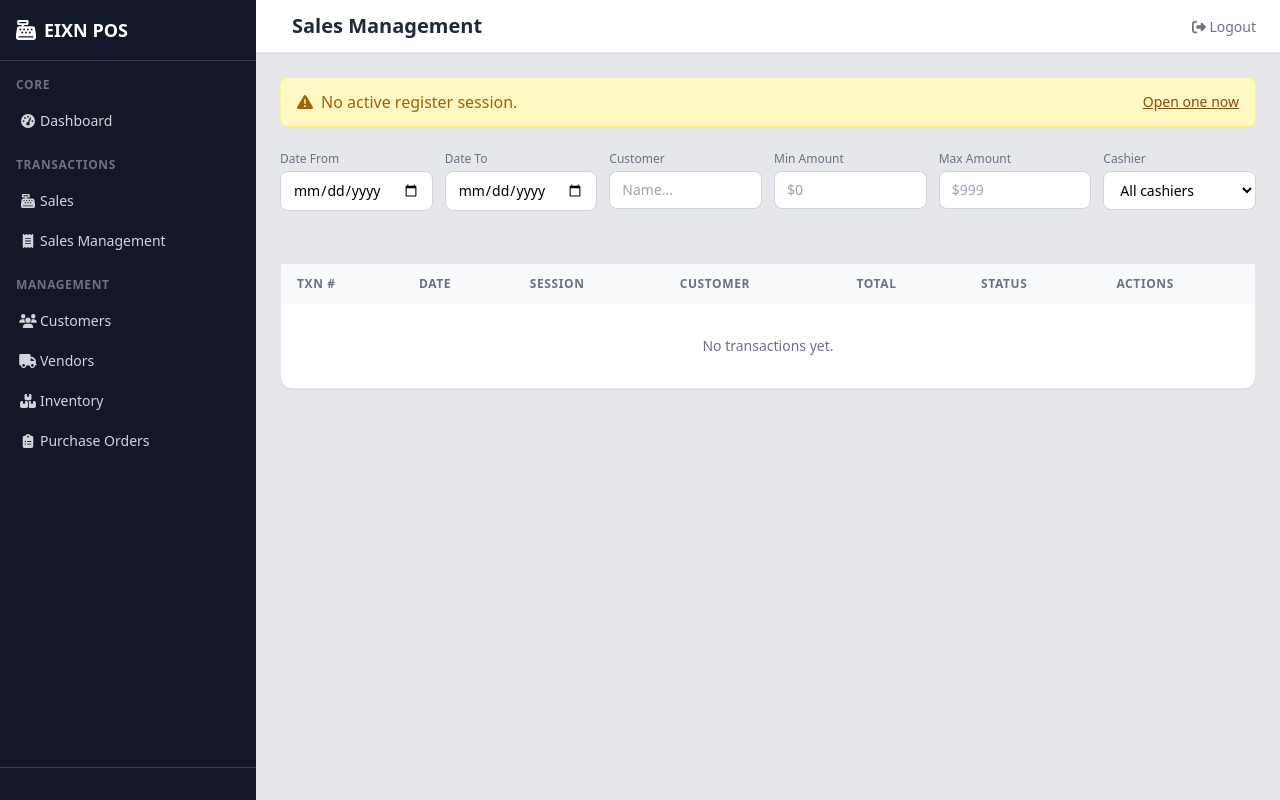
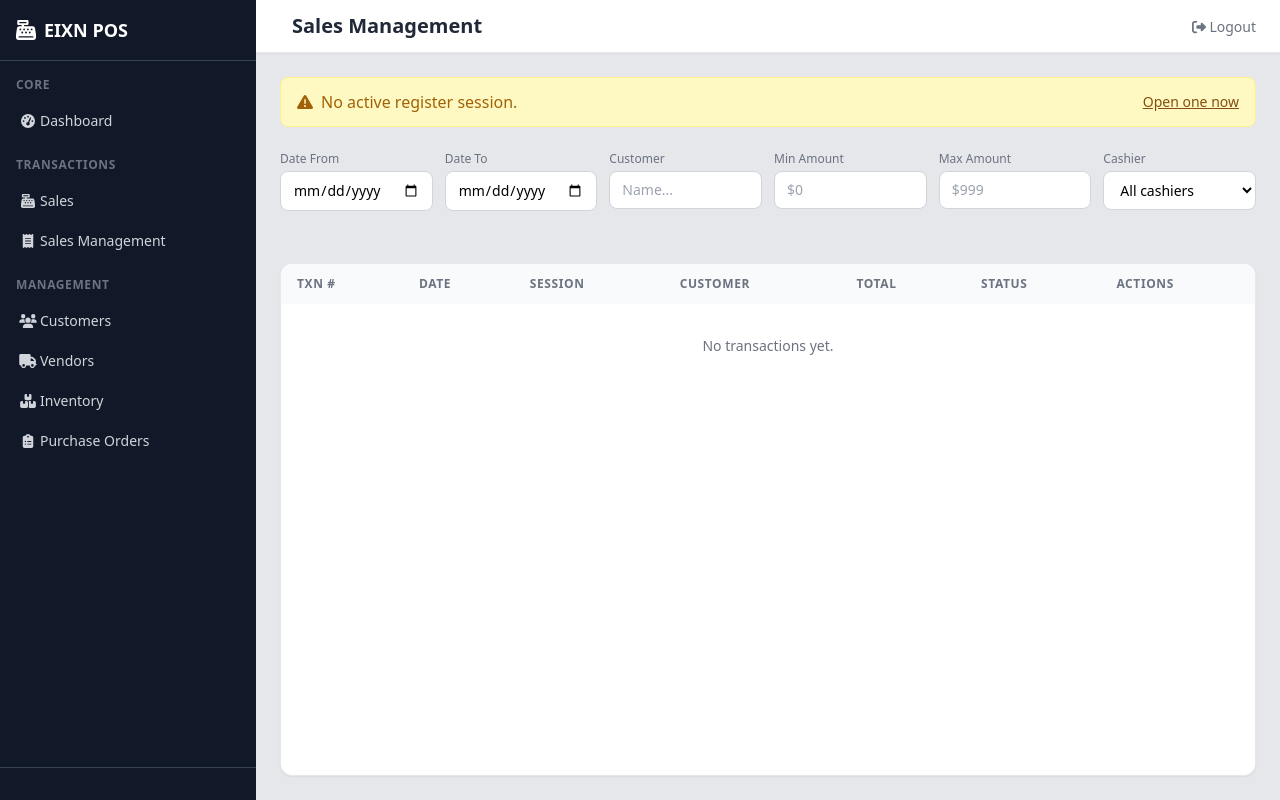
Before and after one commit to micronesianmacarthur/eixn-point-of-sale, a Django app: template backend/templates/sales/sale_list.html in a window 1280 px wide. Run offline with Django 5.2, Linux system fonts and the light colour scheme; the template is opened without the code that fills it, so the values that code supplies are empty; some libraries are stand-ins or nearby versions.

Commit message:
Make sales management table fill height and scroll

```diff
--- a/backend/templates/sales/sale_list.html
+++ b/backend/templates/sales/sale_list.html
@@ -3,6 +3,7 @@
 {% block page_title %}Sales Management{% endblock %}
 {% block content %}
 
+<div class="md:flex md:flex-col md:h-full">
 {% if not active_session %}
 <div class="bg-yellow-100 border border-yellow-200 text-yellow-700 px-4 py-3 rounded-lg mb-6 flex items-center justify-between">
   <span><i class="fas fa-exclamation-triangle mr-2"></i>No active register session.</span>
@@ -10,7 +11,7 @@
 </div>
 {% endif %}
 
-<form id="filter-form">
+<form id="filter-form" hx-swap="outerHTML">
   <div class="grid grid-cols-2 md:grid-cols-3 lg:grid-cols-6 gap-3 mb-4">
     <div>
       <label class="block text-xs font-medium text-gray-500 mb-1">Date From</label>
@@ -89,18 +90,18 @@
   </div>
 </form>
 
-<div id="sale-table" class="bg-white rounded-xl shadow-sm border border-gray-200">
-  <div class="overflow-x-auto">
+<div id="sale-table" class="bg-white rounded-xl shadow-sm border border-gray-200 overflow-hidden md:flex md:flex-col md:flex-1 md:min-h-0">
+  <div class="overflow-auto min-h-0 flex-1">
     <table class="w-full text-sm">
       <thead>
-        <tr class="bg-gray-50 text-left text-xs font-semibold text-gray-500 uppercase tracking-wider">
-          <th class="px-4 py-3">Txn #</th>
-          <th class="px-4 py-3">Date</th>
-          <th class="px-4 py-3">Session</th>
-          <th class="px-4 py-3">Customer</th>
-          <th class="px-4 py-3">Total</th>
-          <th class="px-4 py-3">Status</th>
-          <th class="px-4 py-3">Actions</th>
+        <tr class="text-left text-xs font-semibold text-gray-500 uppercase tracking-wider">
+          <th class="sticky top-0 bg-gray-50 px-4 py-3">Txn #</th>
+          <th class="sticky top-0 bg-gray-50 px-4 py-3">Date</th>
+          <th class="sticky top-0 bg-gray-50 px-4 py-3">Session</th>
+          <th class="sticky top-0 bg-gray-50 px-4 py-3">Customer</th>
+          <th class="sticky top-0 bg-gray-50 px-4 py-3">Total</th>
+          <th class="sticky top-0 bg-gray-50 px-4 py-3">Status</th>
+          <th class="sticky top-0 bg-gray-50 px-4 py-3">Actions</th>
         </tr>
       </thead>
       <tbody class="divide-y divide-gray-100">
@@ -135,5 +136,9 @@
       </tbody>
     </table>
   </div>
+  {% if sales|length == 100 %}
+  <div class="px-4 py-3 text-xs text-gray-400 border-t border-gray-100 text-center">Showing up to 100 results. Refine your search for more specific results.</div>
+  {% endif %}
+</div>
 </div>
 {% endblock %}
```
Also changed, not shown: backend/templates/sales/partials/sale_table.html (+11 -9 lines), docs/progress.md (+7 -0 lines).
